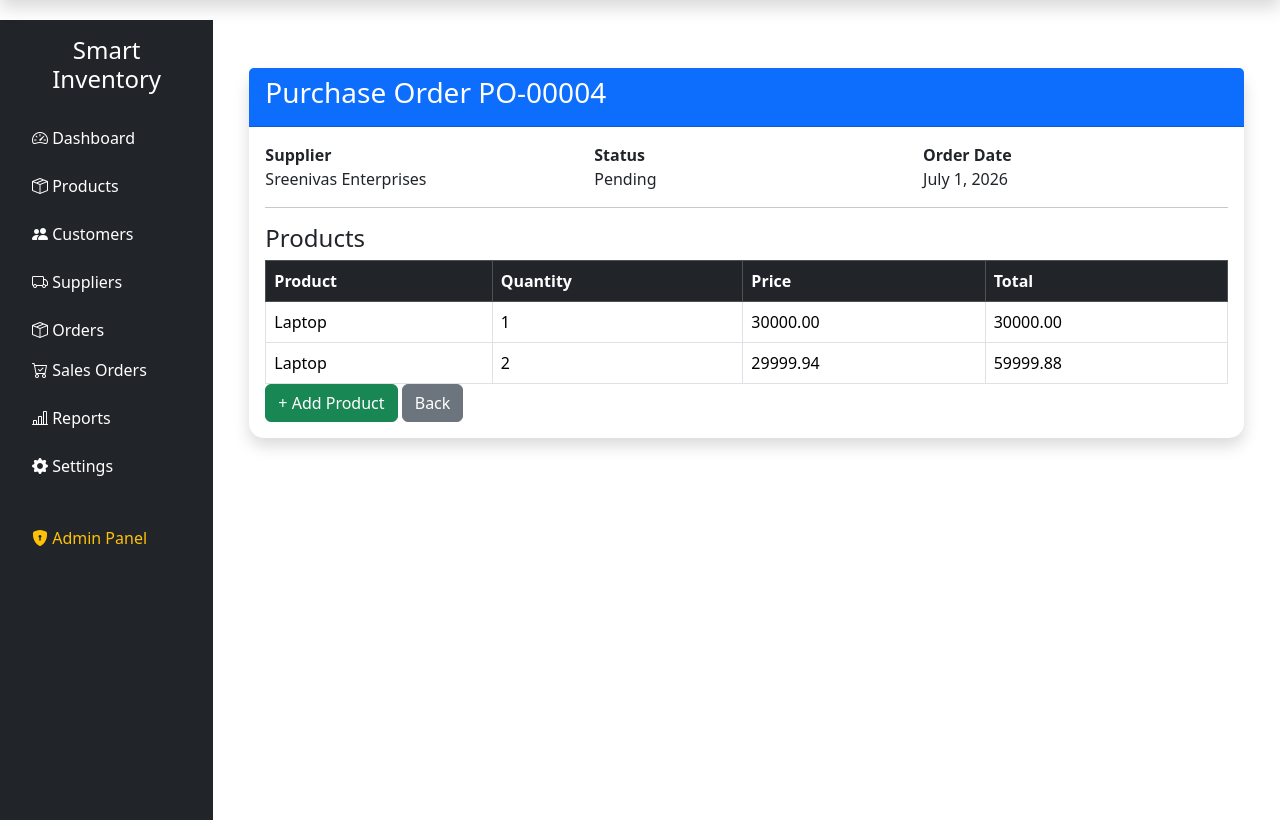
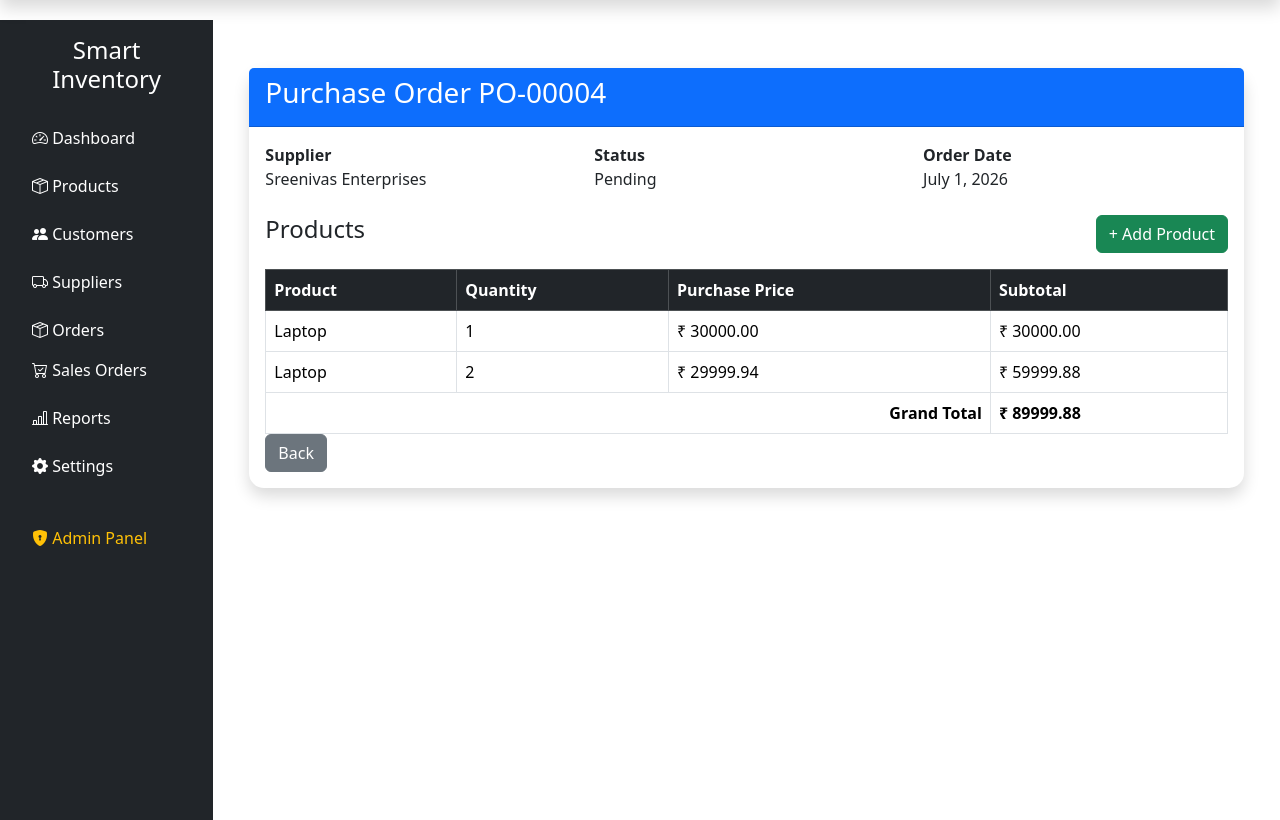
Before and after one commit to Venkata-Sreenivas/Smart-Inventory, a Django app: page /orders/4/ in a window 1280 px wide. Shown: the part 76-896 px from the top of the page. Run offline with Django 5.2, Linux system fonts and the light colour scheme; data comes from the database, SQL or seed files in the repository; both versions use the stored data as it was after the commit.

Commit message:
Implemented purchase orders and purchase items

```diff
--- a/orders/models.py
+++ b/orders/models.py
@@ -41,6 +41,10 @@ class PurchaseOrder(models.Model):
     remarks = models.TextField(
         blank=True,
         null=True
+    )
+
+    stock_updated = models.BooleanField(
+        default=False
     )
 
     created_at = models.DateTimeField(
--- a/orders/urls.py
+++ b/orders/urls.py
@@ -22,4 +22,10 @@ urlpatterns = [
         name="purchase_order_detail",
     ),
 
+    path(
+        "<int:pk>/items/add/",
+        views.add_purchase_item,
+        name="add_purchase_item",
+    ),
+
 ]
--- a/orders/views.py
+++ b/orders/views.py
@@ -5,11 +5,9 @@ from django.shortcuts import (
     get_object_or_404,
 )
 
-from .models import PurchaseOrder
-from .forms import (
-    PurchaseOrderForm,
-    PurchaseItemFormSet,
-)
+from .models import PurchaseOrder, PurchaseItem
+from .forms import PurchaseOrderForm, PurchaseItemFormSet
+from .forms_purchase import PurchaseItemForm
 
 
 def purchase_order_list(request):
@@ -58,33 +56,20 @@ def add_purchase_order(request):
 
             purchase_order.save()
 
-            formset = PurchaseItemFormSet(
-                request.POST,
-                instance=purchase_order
+            return redirect(
+                "purchase_order_detail",
+                pk=purchase_order.pk,
             )
-
-            if formset.is_valid():
-
-                formset.save()
-
-                return redirect("purchase_order_list")
-
-        else:
-
-            formset = PurchaseItemFormSet(request.POST)
 
     else:
 
         form = PurchaseOrderForm()
-
-        formset = PurchaseItemFormSet()
 
     return render(
         request,
         "orders/purchase_order_form.html",
         {
             "form": form,
-            "formset": formset,
             "title": "New Purchase Order",
         },
     )
@@ -99,11 +84,54 @@ def purchase_order_detail(request, pk):
 
     items = order.items.all()
 
+    grand_total = sum(
+        item.subtotal() for item in items
+    )
+
     return render(
         request,
         "orders/purchase_order_detail.html",
         {
             "order": order,
             "items": items,
+            "grand_total": grand_total,
         },
     )
+
+
+def add_purchase_item(request, pk):
+
+    order = get_object_or_404(
+        PurchaseOrder,
+        pk=pk,
+    )
+
+    if request.method == "POST":
+
+        form = PurchaseItemForm(request.POST)
+
+        if form.is_valid():
+
+            item = form.save(commit=False)
+
+            item.purchase_order = order
+
+            item.save()
+
+            return redirect(
+                "purchase_order_detail",
+                pk=order.pk,
+            )
+
+    else:
+
+        form = PurchaseItemForm()
+
+    return render(
+        request,
+        "orders/purchase_item_form.html",
+        {
+            "form": form,
+            "order": order,
+        },
+    )
--- a/templates/orders/purchase_order_detail.html
+++ b/templates/orders/purchase_order_detail.html
@@ -8,23 +8,17 @@
 
         <div class="card-header bg-primary text-white">
 
-            <h3>
-
-                Purchase Order {{ order.order_number }}
-
-            </h3>
+            <h3>Purchase Order {{ order.order_number }}</h3>
 
         </div>
 
         <div class="card-body">
 
-            <div class="row">
+            <div class="row mb-4">
 
                 <div class="col-md-4">
 
-                    <strong>Supplier</strong>
-
-                    <br>
+                    <strong>Supplier</strong><br>
 
                     {{ order.supplier }}
 
@@ -32,9 +26,7 @@
 
                 <div class="col-md-4">
 
-                    <strong>Status</strong>
-
-                    <br>
+                    <strong>Status</strong><br>
 
                     {{ order.status }}
 
@@ -42,9 +34,7 @@
 
                 <div class="col-md-4">
 
-                    <strong>Order Date</strong>
-
-                    <br>
+                    <strong>Order Date</strong><br>
 
                     {{ order.order_date }}
 
@@ -52,15 +42,21 @@
 
             </div>
 
-            <hr>
+            <div class="d-flex justify-content-between mb-3">
 
-            <h4>
+                <h4>Products</h4>
 
-                Products
+                <a
+                    href="{% url 'add_purchase_item' order.id %}"
+                    class="btn btn-success">
 
-            </h4>
+                    + Add Product
 
-            <table class="table table-bordered">
+                </a>
+
+            </div>
+
+            <table class="table table-bordered table-hover">
 
                 <thead class="table-dark">
 
@@ -70,9 +66,9 @@
 
                         <th>Quantity</th>
 
-                        <th>Price</th>
+                        <th>Purchase Price</th>
 
-                        <th>Total</th>
+                        <th>Subtotal</th>
 
                     </tr>
 
@@ -80,7 +76,7 @@
 
                 <tbody>
 
-                    {% for item in items %}
+                {% for item in items %}
 
                     <tr>
 
@@ -88,37 +84,49 @@
 
                         <td>{{ item.quantity }}</td>
 
-                        <td>{{ item.purchase_price }}</td>
+                        <td>₹ {{ item.purchase_price }}</td>
 
-                        <td>{{ item.subtotal }}</td>
+                        <td>₹ {{ item.subtotal }}</td>
 
                     </tr>
 
-                    {% empty %}
+                {% empty %}
 
                     <tr>
 
                         <td colspan="4" class="text-center">
 
-                            No Products Added Yet
+                            No products added yet.
 
                         </td>
 
                     </tr>
 
-                    {% endfor %}
+                {% endfor %}
 
                 </tbody>
 
+                <tfoot>
+
+                    <tr>
+
+                        <th colspan="3" class="text-end">
+
+                            Grand Total
+
+                        </th>
+
+                        <th>
+
+                            ₹ {{ grand_total }}
+
+                        </th>
+
+                    </tr>
+
+                </tfoot>
+
             </table>
-
-            <a
-                href="#"
-                class="btn btn-success">
-
-                + Add Product
-
-            </a>
 
             <a
                 href="{% url 'purchase_order_list' %}"
```
Also changed, not shown: orders/forms_purchase.py (added, +39 -0 lines), templates/orders/purchase_item_form.html (added, +81 -0 lines), db.sqlite3, orders/migrations/0002_purchaseorder_stock_updated.py (added).
